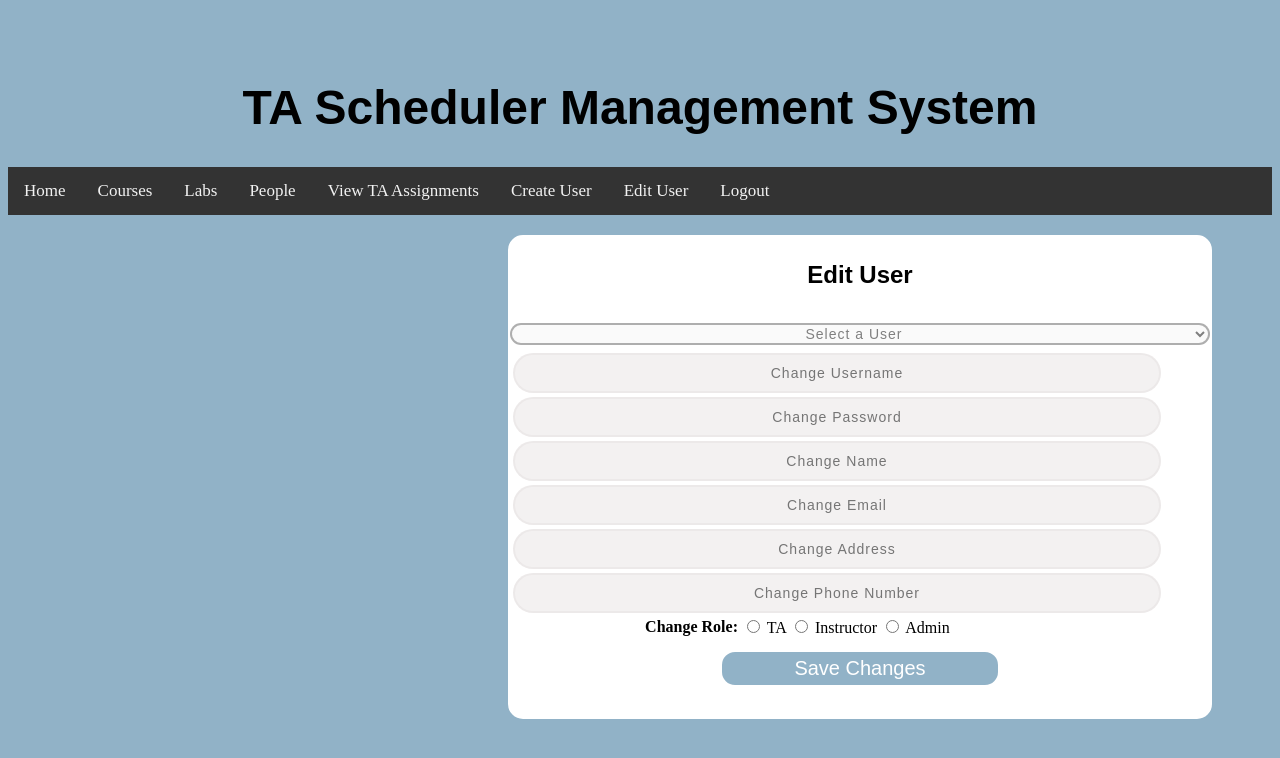
After one commit to NathanHuang86/TAScheduler, a Django app: template templates/editUser/editUser.html in a window 1280 px wide. The commit adds this page. Shown: the top 758 px of the page. Run offline with Django 4.2, Linux system fonts and the light colour scheme; the template is opened without the code that fills it, so the values that code supplies are empty.

Commit message:
Created editUser and refined code

```diff
--- a/templates/createAccount/createAccount.html
+++ b/templates/createAccount/createAccount.html
@@ -31,11 +31,11 @@
 
             <table>
                 <tr>
-                    <td><input placeholder="ID Number" class='newAccountInformation'></td>
-                    <td><input placeholder="Full Name" class=newAccountInformation></td>
+                    <td><input placeholder="Username" class='newAccountInformation'></td>
+                    <td><input placeholder="Password" class=newAccountInformation></td>
                 </tr>
                 <tr>
-                    <td><input placeholder="Password" class=newAccountInformation></td>
+                    <td><input placeholder="Name" class=newAccountInformation></td>
                     <td><input placeholder="Email" class=newAccountInformation></td>
                 </tr>
                 <tr>
--- /dev/null
+++ b/templates/editUser/editUser.css
@@ -0,0 +1,121 @@
+html {
+    background: rgb(145, 178, 199);
+}
+
+.header {
+    padding-top: 40px;
+    font-family: 'Ubuntu', sans-serif;
+    font-weight: bold;
+    font-size: 24px;
+    text-align: center;
+}
+
+.subHeader {
+    font-family: 'Ubuntu', sans-serif;
+    font-weight: bold;
+    font-size: 24px;
+    text-align: center;
+}
+
+.container {
+    margin-top: 20px;
+    width: 700px;
+    height: 480px;
+    flex-direction: row;
+    justify-content: center;
+    align-items: center;
+    margin-bottom: 6px;
+    margin-left: 500px;
+    border: 2px solid White;
+    border-radius: 15px;
+    background: white;
+    text-align: center;
+
+}
+
+.dropdownMenu {
+    width: 100%;
+    font-size: 14px;
+    letter-spacing: 1px;
+    background: rgba(136, 126, 126, 0.04);
+    border-radius: 20px;
+    outline-width: 20px;
+    outline-color: #333333;
+    box-sizing: border-box;
+    border: 2px solid rgba(0, 0, 0, 0.3);
+    text-align: center;
+    margin-bottom: 5px;
+    margin-top: 10px;
+    color: grey;
+}
+
+.newAccountInformation {
+
+    align-items: center;
+    width: 288%;
+    font-size: 14px;
+    letter-spacing: 1px;
+    padding: 10px 20px;
+    border-radius: 20px;
+    outline-color: rgba(0, 0, 0, 0.1);
+    box-sizing: border-box;
+    border: 2px solid rgba(0, 0, 0, 0.3);
+    text-align: center;
+    border: 2px solid #e1dede69;
+    background: #e1dede69;
+    color: grey;
+
+}
+
+navContainer {
+    position: center;
+    height: auto;
+    width: 100%;
+}
+
+.navigation {
+    list-style-type: none;
+    background-color: #333;
+    position: sticky;
+    width: 100%;
+    overflow: auto;
+
+}
+
+.navigation li a {
+    float: left;
+    color: #f2f2f2;
+    text-align: center;
+    padding: 14px 16px;
+    text-decoration: none;
+    font-size: 17px;
+    background-color: #333;
+}
+
+.navigation li:hover a:not(.active) {
+    background-color: #D3D3D3;
+    color: #000;
+}
+
+.submit-button {
+    display: flex;
+    flex-direction: column;
+    margin-left: 100px;
+    padding: 10px 30px;
+}
+
+.submit-button button {
+    font-size: 20px;
+    padding: 5px 15px;
+    border: 2px solid;
+    border-radius: 15px;
+    color: white;
+    background: #91B2C7;
+    width: 280px;
+    cursor: pointer;
+    margin-left: 80px;
+}
+
+.roleLabel {
+    text-align: end;
+}
--- /dev/null
+++ b/templates/editUser/editUser.html
@@ -0,0 +1,72 @@
+<!DOCTYPE html>
+<html lang="en">
+<head>
+    <meta charset="UTF-8">
+    <title>Edit User</title>
+    <link rel="stylesheet" type="text/css" href="editUser.css">
+</head>
+
+<div class="navContainer">
+    <header class="header">
+        <h1><a>TA Scheduler Management System</a></h1>
+    </header>
+    <div class="navigation">
+        <li><a>Home</a></li>
+        <li><a>Courses</a></li>
+        <li><a>Labs</a></li>
+        <li><a>People</a></li>
+        <li><a>View TA Assignments</a></li>
+        <li><a>Create User</a></li>
+        <li><a>Edit User</a></li>
+        <li><a>Logout</a></li>
+    </div>
+</div>
+
+
+<body>
+<div class="container">
+    <p class=subHeader>Edit User</p>
+    <table>
+
+        <tr>
+            <td><input placeholder="Change Username" class='newAccountInformation'></td>
+        </tr>
+        <tr>
+            <td><input placeholder="Change Password" class=newAccountInformation></td>
+        </tr>
+        <tr>
+            <td><input placeholder="Change Name" class=newAccountInformation></td>
+
+        </tr>
+        <tr>
+            <td><input placeholder="Change Email" class=newAccountInformation></td>
+        </tr>
+        <tr>
+            <td><input placeholder="Change Address" class=newAccountInformation></td>
+        </tr>
+        <tr>
+            <td><input placeholder="Change Phone Number" class=newAccountInformation></td>
+        </tr>
+
+        <select class="dropdownMenu">
+            <option>Select a User</option>
+        </select>
+
+        <tr>
+            <th class=roleLabel>Change Role:</th>
+            <td>
+                <input type="radio" name="permission">
+                <label>TA</label>
+                <input type="radio" name="permission">
+                <label>Instructor</label>
+                <input type="radio" name="permission">
+                <label>Admin</label>
+            </td>
+        </tr>
+    </table>
+    <div class="submit-button">
+        <button type="submit">Save Changes</button>
+    </div>
+</div>
+</body>
+</html>
```
